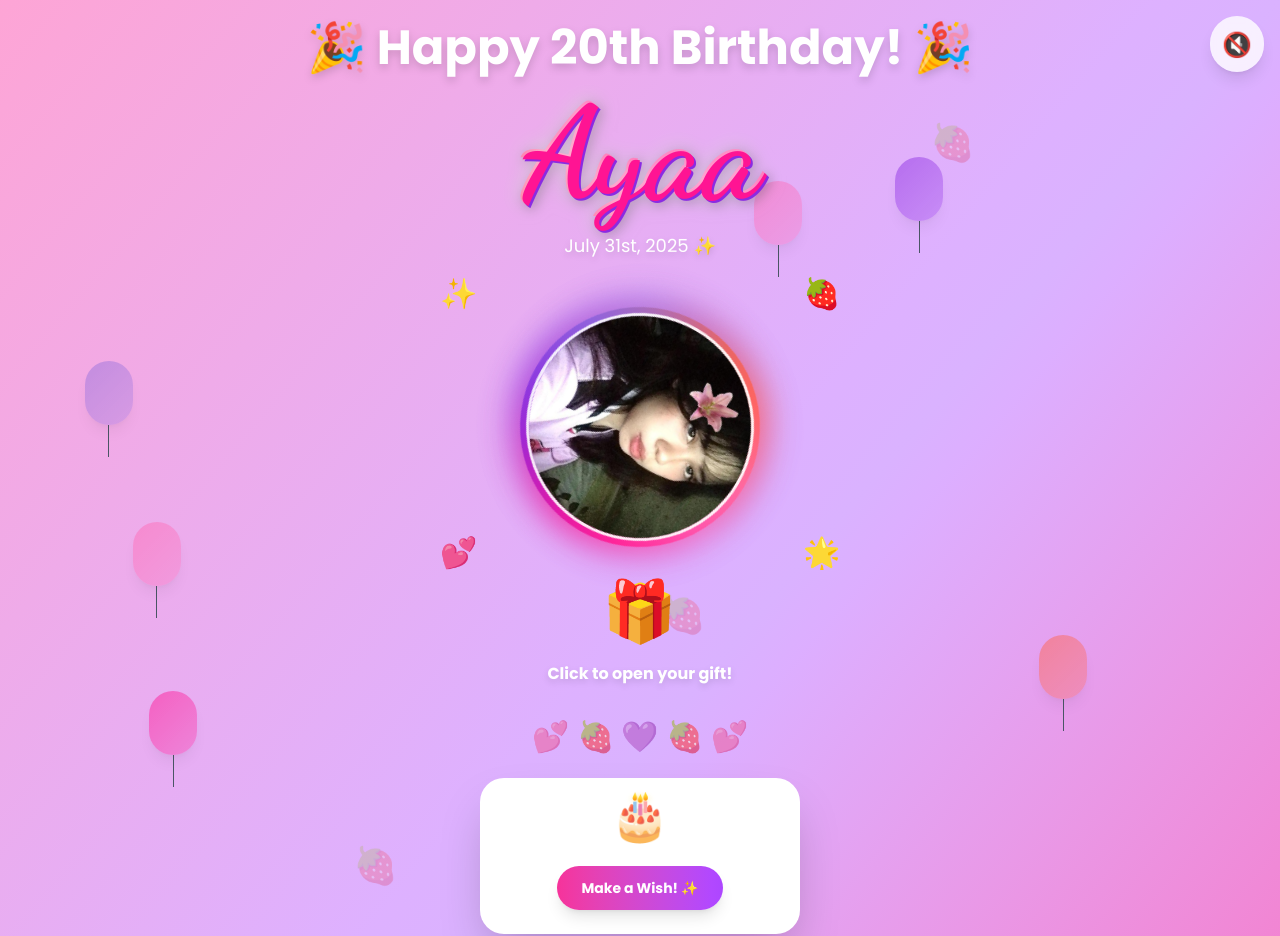
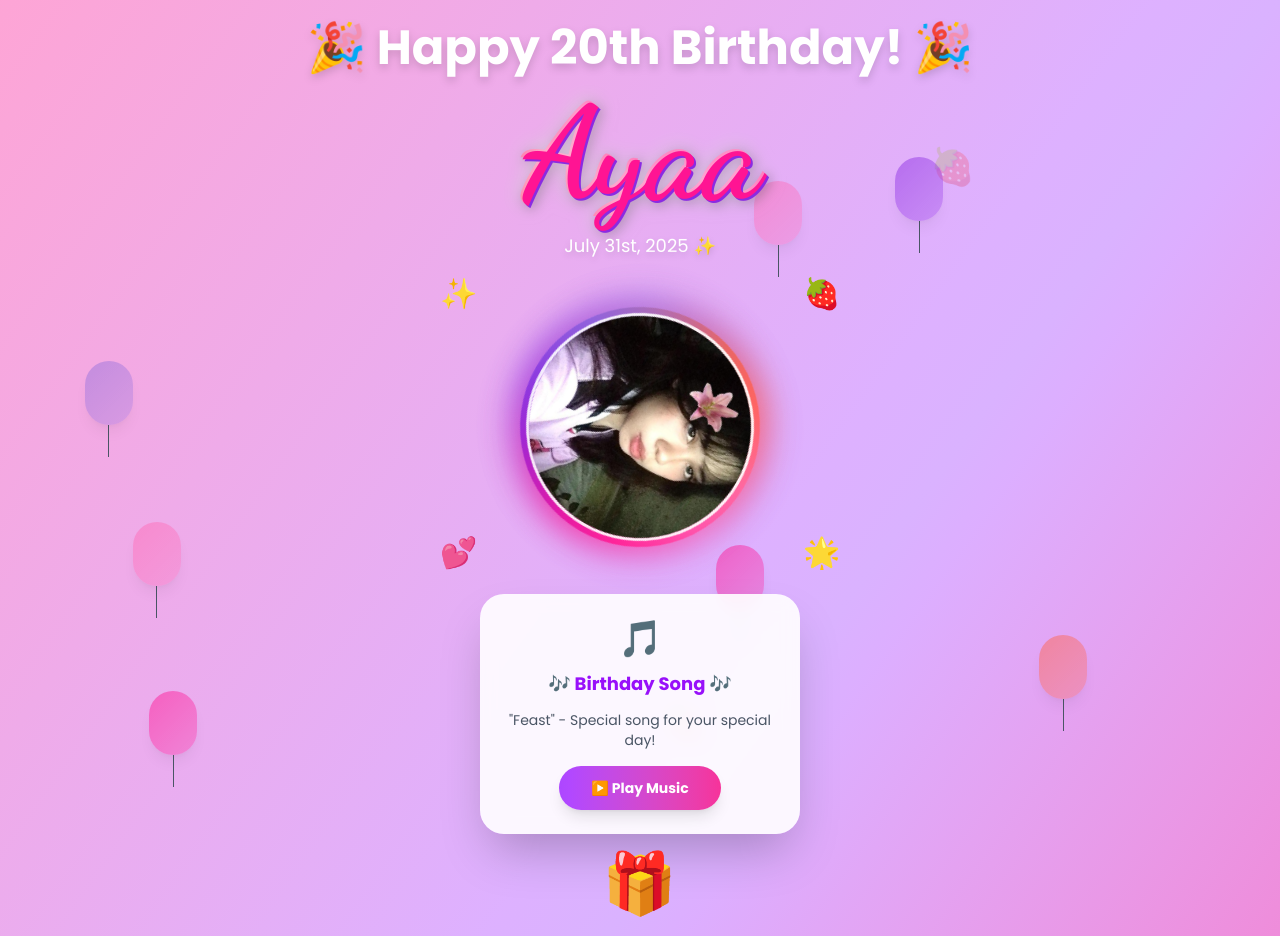
Before and after one commit to gifary500D/ultah, a SvelteKit app: page / in a window 1280 px wide. Shown: the top 936 px of the page. Built offline with nearby package versions, Linux system fonts and the light colour scheme.

Commit message:
Fix bug login dan update tampilan dashboard

```diff
--- a/src/routes/+page.svelte
+++ b/src/routes/+page.svelte
@@ -36,7 +36,7 @@
 	// Initialize balloons - auto-moving only
 	const initBalloons = () => {
 		const colors = ['#FF69B4', '#FF1493', '#8A2BE2', '#9370DB', '#FF6347'];
-		const balloonCount = isMobile ? 3 : 6;
+		const balloonCount = isMobile ? 5 : 8; // Increased balloon count
 
 		balloons = Array.from({ length: balloonCount }, (_, i) => ({
 			id: i,
@@ -194,7 +194,8 @@
 <div
 	class="relative min-h-screen overflow-x-hidden bg-gradient-to-br from-pink-300 via-purple-300 to-pink-400"
 >
-	<!-- Music Control Button -->
+	<!-- Music Control Button - Hidden since we have music player below -->
+	<div class="hidden">
 		<button
 			on:click={toggleMusic}
 			class="fixed top-4 right-4 z-50 rounded-full bg-white/80 p-3 shadow-lg backdrop-blur-sm transition-all duration-300 hover:scale-110 hover:bg-white/90"
@@ -206,6 +207,7 @@
 				<span class="text-2xl">🔇</span>
 			{/if}
 		</button>
+	</div>
 
 	<!-- Floating strawberries background - reduced for mobile -->
 	{#if mounted && !isMobile}
@@ -250,7 +252,7 @@
 				<h1 class="font-poppins mb-4 text-3xl font-bold text-white drop-shadow-lg md:text-5xl">
 					🎉 Happy 20th Birthday! 🎉
 				</h1>
-				<h2 class="hero-text mb-4 text-5xl font-bold md:text-8xl lg:text-9xl">Ayaa</h2>
+				<h2 class="hero-text mb-4 text-6xl font-bold md:text-8xl lg:text-9xl">Ayaa</h2>
 				<p class="font-poppins text-lg text-white drop-shadow-md">July 31st, 2025 ✨</p>
 			</div>
 		</div>
@@ -296,6 +298,48 @@
 			</div>
 		</div>
 
+		<!-- Music Player Section -->
+		<div class="mx-auto mb-8 max-w-xs">
+			<div class="rounded-3xl bg-white/90 p-6 text-center shadow-2xl backdrop-blur-sm">
+				<div class="mb-3 text-4xl">🎵</div>
+				<h3 class="font-poppins mb-3 text-lg font-bold text-purple-600">🎶 Birthday Song 🎶</h3>
+				<p class="font-poppins mb-4 text-sm text-gray-600">
+					"Feast" - Special song for your special day!
+				</p>
+				<button
+					on:click={toggleMusic}
+					class="font-poppins transform rounded-full bg-gradient-to-r from-purple-500 to-pink-500 px-8 py-3 text-sm font-bold text-white shadow-lg transition-all duration-300 hover:scale-105 hover:from-purple-600 hover:to-pink-600"
+				>
+					{#if isPlaying}
+						⏸️ Pause Music
+					{:else}
+						▶️ Play Music
+					{/if}
+				</button>
+				{#if isPlaying}
+					<div class="mt-3 flex items-center justify-center space-x-1">
+						<div class="h-3 w-1 animate-pulse rounded-full bg-purple-500"></div>
+						<div
+							class="h-4 w-1 animate-pulse rounded-full bg-pink-500"
+							style="animation-delay: 0.1s;"
+						></div>
+						<div
+							class="h-5 w-1 animate-pulse rounded-full bg-purple-500"
+							style="animation-delay: 0.2s;"
+						></div>
+						<div
+							class="h-3 w-1 animate-pulse rounded-full bg-pink-500"
+							style="animation-delay: 0.3s;"
+						></div>
+						<div
+							class="h-4 w-1 animate-pulse rounded-full bg-purple-500"
+							style="animation-delay: 0.4s;"
+						></div>
+					</div>
+				{/if}
+			</div>
+		</div>
+
 		<!-- Gift Box Section -->
 		<div class="mb-8 text-center">
 			<div class="relative inline-block">
@@ -323,6 +367,33 @@
 								filled with joy, laughter, and all your favorite things! 🍓💜
 							</p>
 							<div class="mt-4 text-xl">🎂🎈🍓💕✨</div>
+						</div>
+
+						<!-- Gift Card Section -->
+						<div
+							class="mx-auto mt-6 max-w-sm rounded-2xl bg-gradient-to-br from-purple-100 to-pink-100 p-6 shadow-2xl"
+						>
+							<div class="mb-3 text-3xl">🎁</div>
+							<h4 class="font-poppins mb-2 text-base font-bold text-purple-700">
+								🎀 Special Gift Card 🎀
+							</h4>
+							<p class="font-poppins mb-4 text-xs leading-relaxed text-gray-700">
+								This card can be exchanged for a real surprise gift! Just show this to me when we
+								meet 😊
+							</p>
+							<div
+								class="rounded-xl border-2 border-dashed border-purple-300 bg-white p-4 shadow-lg"
+							>
+								<div class="text-center">
+									<div class="mb-2 text-2xl">🌟</div>
+									<p class="font-poppins text-xs font-bold text-purple-600">GIFT VOUCHER</p>
+									<p class="font-poppins mt-1 text-xs text-gray-600">
+										Valid for: One Special Surprise
+									</p>
+									<p class="font-poppins text-xs text-gray-600">For: Beautiful Aya 💕</p>
+									<div class="mt-2 text-lg">🍓🎂🎈</div>
+								</div>
+							</div>
 						</div>
 					</div>
 				{/if}
@@ -613,7 +684,7 @@
 		}
 
 		.hero-text {
-			font-size: 2.5rem;
+			font-size: 3.5rem; /* Increased size for mobile */
 			animation-duration: 6s; /* Slower animation */
 		}
 
@@ -629,7 +700,7 @@
 
 	@media (max-width: 480px) {
 		.hero-text {
-			font-size: 2rem;
+			font-size: 3rem; /* Still larger than before */
 		}
 	}
 
```
Lines whose indentation alone changed are shown as unchanged.
